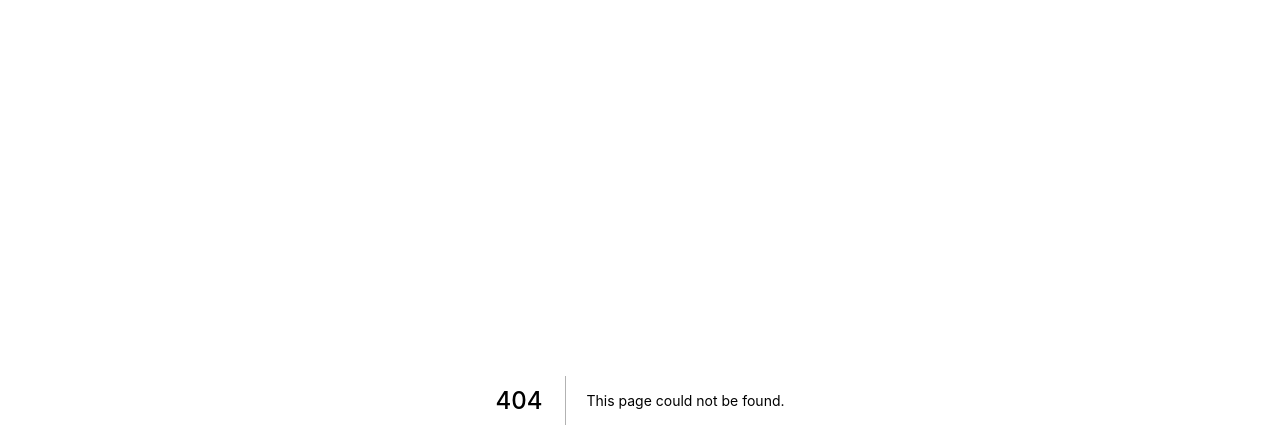
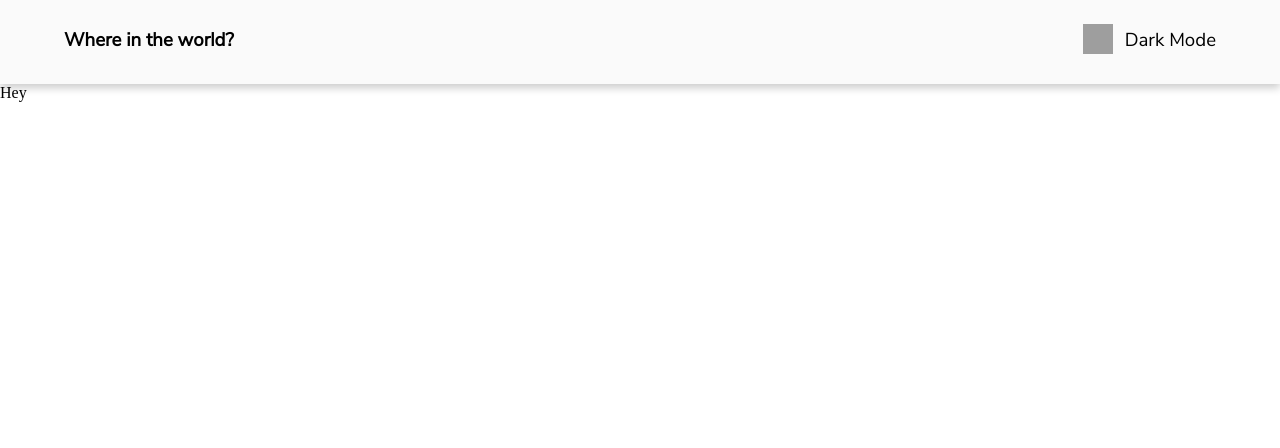
Before and after one commit to abhaydee/Rest-Countries1, a Next.js app: page /1 in a window 1280 px wide. Before the commit this address had no page. Shown: the top 448 px of the page. Built offline with nearby package versions, Linux system fonts and the light colour scheme; grey boxes are pictures that could not be loaded.

Commit message:
updates to header

```diff
--- /dev/null
+++ b/pages/[name].jsx
@@ -0,0 +1,11 @@
+import React from 'react'
+
+function CountryDetails() {
+    return (
+        <div>
+            Hey
+        </div>
+    )
+}
+
+export default CountryDetails
--- a/pages/_app.js
+++ b/pages/_app.js
@@ -2,10 +2,12 @@ import "../styles/global.scss";
 import {Provider} from "react-redux"
 import {createStore} from "redux"
 import rootreducers from "../redux/rootreducers"
+import Header from "../Components/Header";
 const store=createStore(rootreducers)
 function MyApp({ Component, pageProps }) {
   return (
     <Provider store={store}>
+      <Header/>
       <Component {...pageProps} />
     </Provider>
   );
--- a/pages/index.js
+++ b/pages/index.js
@@ -67,7 +67,6 @@ function Home() {
           theme === true ? styles["theme-light"] : styles["theme-dark"]
         }
       >
-        <Header />
         <div className="input-parent">
           <InputContainer />
           <DropdownContainer countryNames={regionArray} />
```
